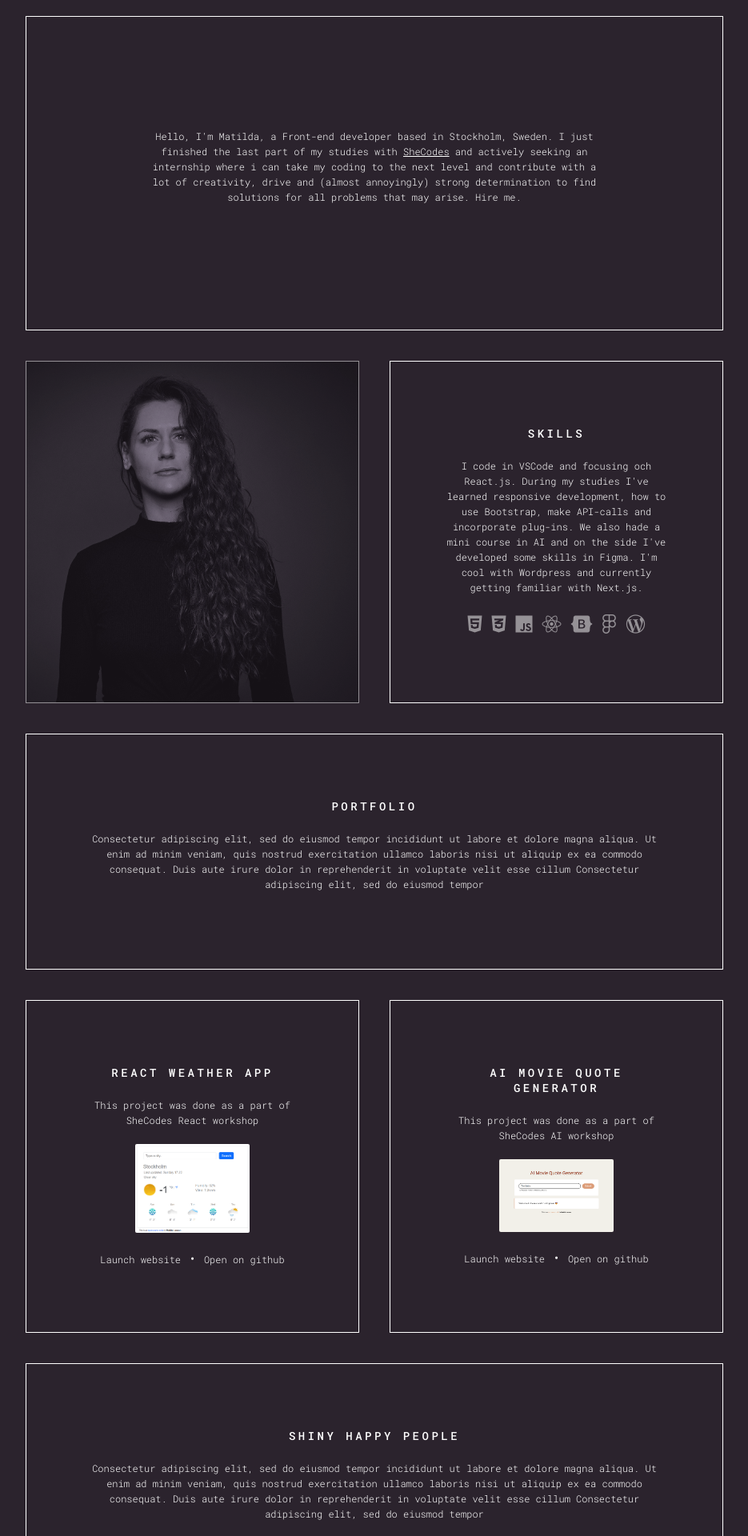
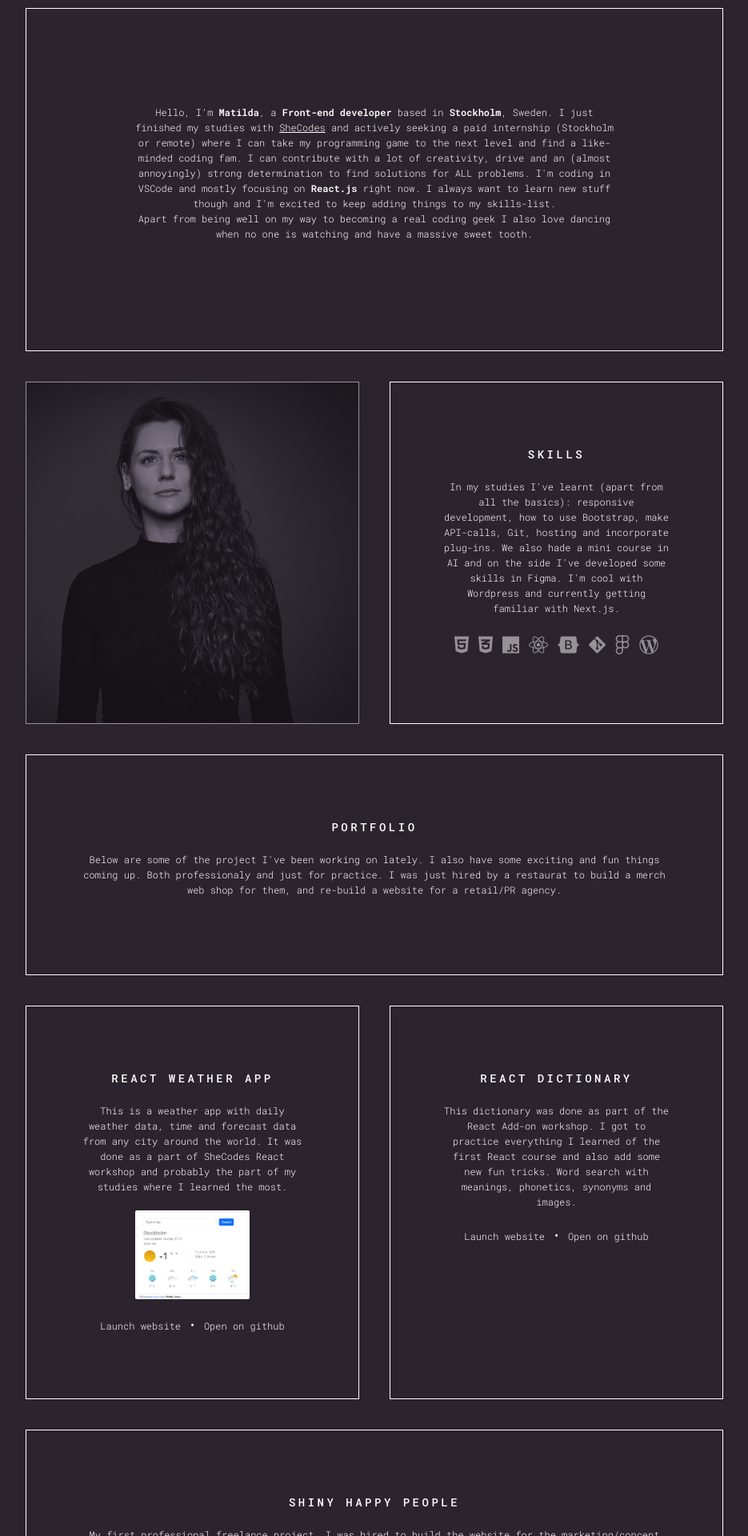
Before and after one commit to MatildaHJ/react-portfolio, a React (Create React App) app: page / in a window 1280 px wide. Shown: the part 120-2040 px from the top of the page at 80% size, without its empty margins (172-1107 px from the left). Built offline with nearby package versions, Linux system fonts and the light colour scheme.

Commit message:
content writing and css tweaks

```diff
--- a/src/App.css
+++ b/src/App.css
@@ -7,7 +7,7 @@
   font-family: "Roboto Mono", monospace;
   font-weight: 300;
   color: white;
-  padding-top: 50px;
+  padding-top: 40px;
 }
 .App .container {
   width: 70%;
@@ -16,13 +16,16 @@
 .App header {
   text-align: center;
   color: white;
-  padding: 140px 150px;
+  padding: 120px 130px;
   margin: 0 auto;
   border: var(--border);
 }
 .App p {
   font-size: 12px;
   line-height: 19px;
+}
+.App strong {
+  font-weight: bold;
 }
 .App a {
   color: white;
--- a/src/App.js
+++ b/src/App.js
@@ -11,8 +11,10 @@ export default function App() {
         <div className="main-container">
           <header id="about">
             <p>
-              Hello, I'm Matilda, a Front-end developer based in Stockholm,
-              Sweden. I just finished the last part of my studies with{" "}
+              Hello, I'm <strong>Matilda</strong>, a{" "}
+              <strong>Front-end developer</strong> based in{" "}
+              <strong>Stockholm</strong>, Sweden. I just finished my studies
+              with{" "}
               <a
                 href="https://www.shecodes.io/"
                 target="_blank"
@@ -20,10 +22,17 @@ export default function App() {
               >
                 SheCodes
               </a>{" "}
-              and actively seeking an internship where i can take my coding to
-              the next level and contribute with a lot of creativity, drive and
-              (almost annoyingly) strong determination to find solutions for all
-              problems that may arise. Hire me.
+              and actively seeking a paid internship (Stockholm or remote) where
+              I can take my programming game to the next level and find a
+              like-minded coding fam. I can contribute with a lot of creativity,
+              drive and an (almost annoyingly) strong determination to find
+              solutions for ALL problems. I'm coding in VSCode and mostly
+              focusing on <strong>React.js</strong> right now. I always want to
+              learn new stuff though and I'm excited to keep adding things to my
+              skills-list.
+              <br /> Apart from being well on my way to becoming a real coding
+              geek I also love dancing when no one is watching and have a
+              massive sweet tooth.
             </p>
           </header>
 
--- a/src/Contact.css
+++ b/src/Contact.css
@@ -47,11 +47,15 @@ form {
 
 .btn:hover {
   background-color: #1c181d !important;
+  transition: 0.2s ease-in-out;
+}
+.contact-icons {
+  text-align: center;
 }
 
-.contact-icons {
-  text-align: center;
-  opacity: 0.5;
+.contact-icons i {
+  font-size: 32px !important;
+  color: #888 !important;
 }
 
 .contact-icons a {
@@ -59,6 +63,7 @@ form {
   margin: 18px 5px 0 5px;
   text-decoration: none;
 }
-.contact-icons i {
-  font-size: 32px !important;
+.contact-icons i:hover {
+  transition: 0.2s ease-in-out;
+  color: white !important;
 }
--- a/src/Main.css
+++ b/src/Main.css
@@ -10,21 +10,15 @@ section {
   grid-template-columns: 1fr 1fr;
   margin-top: 38px;
 }
-.grid-4-columns {
-  grid-template-columns: repeat(4, 1fr);
-  margin-top: 38px;
-}
+
 .border-section,
-.border-section-4,
 .border-section-img {
   border: var(--border);
 }
 .border-section {
   padding: 80px 65px;
 }
-.border-section-4 {
-  padding: 40px 30px;
-}
+
 .border-section-img {
   background: url("./images/ML.jpeg");
   background-size: cover;
--- a/src/Main.js
+++ b/src/Main.js
@@ -10,11 +10,11 @@ export default function Main() {
         <div className="border-section">
           <h2>SKILLS</h2>
           <p>
-            I code in VSCode and focusing och React.js. During my studies I've
-            learned responsive development, how to use Bootstrap, make API-calls
-            and incorporate plug-ins. We also hade a mini course in AI and on
-            the side I've developed some skills in Figma. I'm cool with
-            Wordpress and currently getting familiar with Next.js.
+            In my studies I've learnt (apart from all the basics): responsive
+            development, how to use Bootstrap, make API-calls, Git, hosting and
+            incorporate plug-ins. We also hade a mini course in AI and on the
+            side I've developed some skills in Figma. I'm cool with Wordpress
+            and currently getting familiar with Next.js.
           </p>
           <div className="icons">
             <i className="fab fa-html5"></i>
@@ -22,6 +22,7 @@ export default function Main() {
             <i className="fab fa-js"></i>
             <i className="fab fa-react"></i>
             <i className="fab fa-bootstrap"></i>
+            <i className="fab fa-git-alt"></i>
             <i className="fab fa-figma"></i>
             <i className="fab fa-wordpress-simple"></i>
           </div>
--- a/src/Navbar.css
+++ b/src/Navbar.css
@@ -1,3 +1,9 @@
+.Navbar {
+  position: sticky;
+  top: 0;
+  z-index: 1000;
+}
+
 body .navbar {
   background-color: #2b232d !important;
   border-color: transparent !important;
@@ -11,6 +17,7 @@ body .navbar {
 .navbar-nav .nav-link {
   color: white !important;
   font-size: 14px;
+  margin-left: 5px;
   letter-spacing: 0.25em;
 }
 .mlLogo {
--- a/src/Portfolio.css
+++ b/src/Portfolio.css
@@ -7,7 +7,7 @@
   text-decoration: none;
 }
 .project-link:hover {
-  text-decoration: underline;
+  text-decoration: underline !important;
 }
 .project-img {
   display: block;
@@ -15,9 +15,3 @@
   max-width: 50%;
   border-radius: 2px;
 }
-.Portfolio i {
-  display: block;
-  text-align: center;
-  margin: 0 0 10px 0;
-  font-size: 20px;
-}
--- a/src/Portfolio.js
+++ b/src/Portfolio.js
@@ -13,23 +13,34 @@ export default function Portfolio() {
         <div className="border-section">
           <h2>PORTFOLIO</h2>
           <p>
-            Consectetur adipiscing elit, sed do eiusmod tempor incididunt ut
-            labore et dolore magna aliqua. Ut enim ad minim veniam, quis nostrud
-            exercitation ullamco laboris nisi ut aliquip ex ea commodo
-            consequat. Duis aute irure dolor in reprehenderit in voluptate velit
-            esse cillum Consectetur adipiscing elit, sed do eiusmod tempor
+            Below are some of the project I've been working on lately. I also
+            have some exciting and fun things coming up. Both professionaly and
+            just for practice. I was just hired by a restaurat to build a merch
+            web shop for them, and re-build a website for a retail/PR agency.
           </p>
         </div>
       </section>
       <section className="grid grid-2-columns">
         <div className="border-section">
           <h2>React Weather app</h2>
-          <p>This project was done as a part of SheCodes React workshop</p>
-          <img
-            src={reactWeather}
-            alt="React weather app"
-            className="project-img"
-          />
+          <p>
+            This is a weather app with daily weather data, time and forecast
+            data from any city around the world. It was done as a part of
+            SheCodes React workshop and probably the part of my studies where I
+            learned the most.
+          </p>
+          <a
+            href="https://reliable-react-weather.netlify.app/"
+            className="project-link"
+            target="_blank"
+            rel="noreferrer"
+          >
+            <img
+              src={reactWeather}
+              alt="React weather app"
+              className="project-img"
+            />
+          </a>
           <div className="project-links">
             <a
               href="https://reliable-react-weather.netlify.app/"
@@ -51,12 +62,17 @@ export default function Portfolio() {
           </div>
         </div>
         <div className="border-section">
-          <h2>AI movie quote generator</h2>
-          <p>This project was done as a part of SheCodes AI workshop</p>
-          <img src={aiImage} alt="AI project" className="project-img" />
+          <h2>React Dictionary</h2>
+          <p>
+            This dictionary was done as part of the React Add-on workshop. I got
+            to practice everything I learned of the first React course and also
+            add some new fun tricks. Word search with meanings, phonetics,
+            synonyms and images.
+          </p>
+
           <div className="project-links">
             <a
-              href="https://movie-quote-generator.netlify.app/"
+              href="https://reliable-dictionary.netlify.app/"
               className="project-link"
               target="_blank"
               rel="noreferrer"
@@ -65,7 +81,7 @@ export default function Portfolio() {
             </a>{" "}
             •{" "}
             <a
-              href="https://github.com/MatildaHJ/movie-quote-generator"
+              href="https://github.com/MatildaHJ/dictionary-react"
               className="project-link"
               target="_blank"
               rel="noreferrer"
@@ -79,11 +95,12 @@ export default function Portfolio() {
         <div className="border-section">
           <h2>Shiny Happy People</h2>
           <p>
-            Consectetur adipiscing elit, sed do eiusmod tempor incididunt ut
-            labore et dolore magna aliqua. Ut enim ad minim veniam, quis nostrud
-            exercitation ullamco laboris nisi ut aliquip ex ea commodo
-            consequat. Duis aute irure dolor in reprehenderit in voluptate velit
-            esse cillum Consectetur adipiscing elit, sed do eiusmod tempor
+            My first professional freelance project. I was hired to build the
+            website for the marketing/concept agency Shiny Happy People. This
+            earned me SO much experience and insight on how it could be to
+            actually work as a developer. I had a lot of fun and my relatively
+            new found passion for coding sparked enormously. Client was very
+            pleased with the result too which was cool.
           </p>
           <a
             href="https://shinyhappypeople.se/"
@@ -120,12 +137,12 @@ export default function Portfolio() {
       </section>
       <section className="grid grid-2-columns">
         <div className="border-section">
-          <h2>React Dictionary</h2>
-          <p>Under construction...</p>
-
+          <h2>AI movie quote generator</h2>
+          <p>This project was done as a part of SheCodes AI workshop</p>
+          <img src={aiImage} alt="AI project" className="project-img" />
           <div className="project-links">
             <a
-              href="https://reliable-dictionary.netlify.app/"
+              href="https://movie-quote-generator.netlify.app/"
               className="project-link"
               target="_blank"
               rel="noreferrer"
@@ -134,7 +151,7 @@ export default function Portfolio() {
             </a>{" "}
             •{" "}
             <a
-              href="https://github.com/MatildaHJ/dictionary-react"
+              href="https://github.com/MatildaHJ/movie-quote-generator"
               className="project-link"
               target="_blank"
               rel="noreferrer"
@@ -143,7 +160,6 @@ export default function Portfolio() {
             </a>
           </div>
         </div>
-
         <div className="border-section">
           <h2>World Clock</h2>
           <p>
```
Also changed, not shown: src/images/react-dictionary.png (added).
